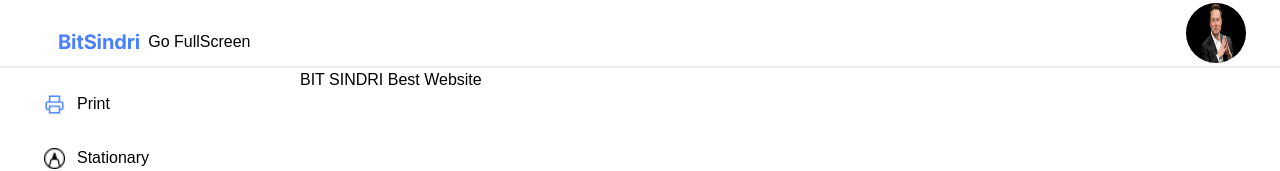
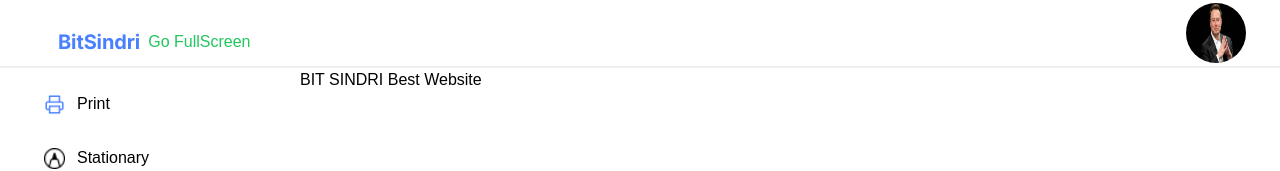
Before and after one commit to NeerajNightCoder/bitsindrifrontend, a Next.js app: page / in a window 1280 px wide. Shown: the top 171 px of the page. Built offline with nearby package versions, Linux system fonts and the light colour scheme.

Commit message:
added docker file and github workflow
docker

env vars

node 18

docker

fixed env vars to match docker and  github workflow

supabase

docker args

```diff
--- a/app/components/FullScreenBtn.tsx
+++ b/app/components/FullScreenBtn.tsx
@@ -15,7 +15,11 @@ const FullScreenBtn = () => {
     }
   }
   return (
-    <button onClick={handleFullScreen} type="button">
+    <button
+      onClick={handleFullScreen}
+      className={isFullScreen ? "text-red-500" : "text-green-500"}
+      type="button"
+    >
       {isFullScreen ? "Exit FullScreen" : "Go FullScreen"}
     </button>
   );
```
Also changed, not shown: 2 other files (tests, documents, lock files or other folders).
